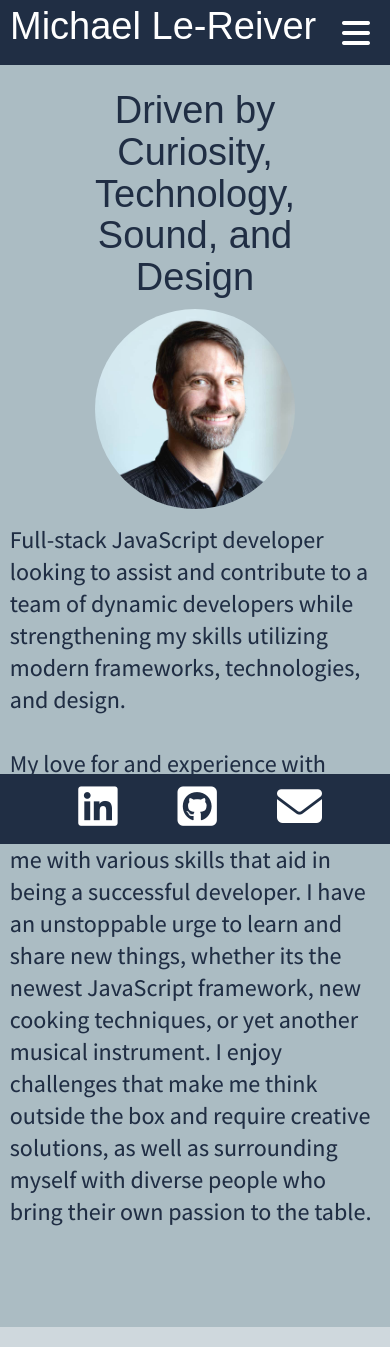
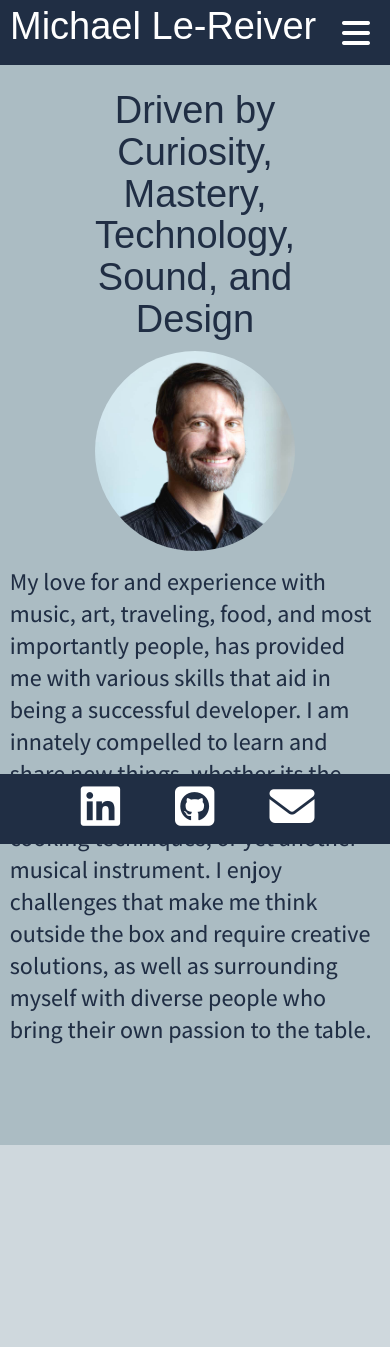
Before and after one commit to LeReiver/new-portfolio, a React (Create React App) app: page /about in a window 390 px wide. After the commit the page ends 1165 px from the top, so only its background shows below. Built offline with nearby package versions, Linux system fonts and the light colour scheme; a web font is replaced by a local one.

Commit message:
modified About text, adjusted spacing on footer elements

```diff
--- a/src/components/about/about.css
+++ b/src/components/about/about.css
@@ -31,8 +31,9 @@ p.p2 {
 p.p2.left.about {
   /* font-size: 130%; */
   font-weight: 500;
-  margin: auto;
+  margin: 20px auto;
   color: #202e44!important;
+  text-align: start;
 }
 
 
@@ -73,14 +74,14 @@ p.p2.left.about {
 
 @media only screen and (max-width: 1024px) {
   #about {
-    padding-bottom: 35%;
+    padding-bottom: 45%;
   }
 
 }
 
 @media only screen and (max-width: 768px) {
   #about {
-    padding-bottom: 0;
+    padding-bottom: 15%;
   }
 
 }
@@ -99,6 +100,10 @@ p.p2.left.about {
 }
 
 @media only screen and (max-width: 550px) {
+
+  #about {
+    padding-bottom: 0;
+  }
 
 .bio-pic {
   margin-top: -60px;
--- a/src/components/about/about.js
+++ b/src/components/about/about.js
@@ -6,11 +6,12 @@ export default class About extends Component {
   render() {
     return (
       <section role="complementary" id="about">
-        <h1 className="about-title">Driven by Curiosity, Technology, Sound, and Design</h1>
+        <h1 className="about-title">Driven by Curiosity, Mastery, Technology, Sound, and Design</h1>
           <img className="bio-pic" src={require('../../images/bio-pic.jpg')}></img>
-          <p className="p2 left about">Full-stack JavaScript developer looking to assist and contribute to a team of dynamic developers while strengthening my skills utilizing modern frameworks, technologies, and design.
-          <br /><br />
-          My love for and experience with music, art, traveling, food, and most importantly people, has provided me with various skills that aid in being a successful developer. I have an unstoppable urge to learn and share new things, whether its the newest JavaScript framework, new cooking techniques, or yet another musical instrument. I enjoy challenges that make me think outside the box and require creative solutions, as well as surrounding myself with diverse people who bring their own passion to the table.
+          <p className="p2 left about">
+          {/* Full-stack JavaScript developer with a focus on React/Redux, Node.js, and MongoDB.
+          <br /><br /> */}
+          My love for and experience with music, art, traveling, food, and most importantly people, has provided me with various skills that aid in being a successful developer. I am innately compelled to learn and share new things, whether its the latest JavaScript framework, new cooking techniques, or yet another musical instrument. I enjoy challenges that make me think outside the box and require creative solutions, as well as surrounding myself with diverse people who bring their own passion to the table.
           </p>
       </section>
     );
--- a/src/components/footer/footer.css
+++ b/src/components/footer/footer.css
@@ -28,12 +28,13 @@ footer {
 .footer-item {
   display: inline-block;
   color: white;
-  margin: 0 25px;
+  margin: 0 25px 0 0;
 }
+
 .footer-item i {
   color: white;
   font-size: 45px;
-  margin: -10px auto 10px 35px;
+  margin: -10px auto 10px 30px;
   transition: 0.8s;
 }
 
```
